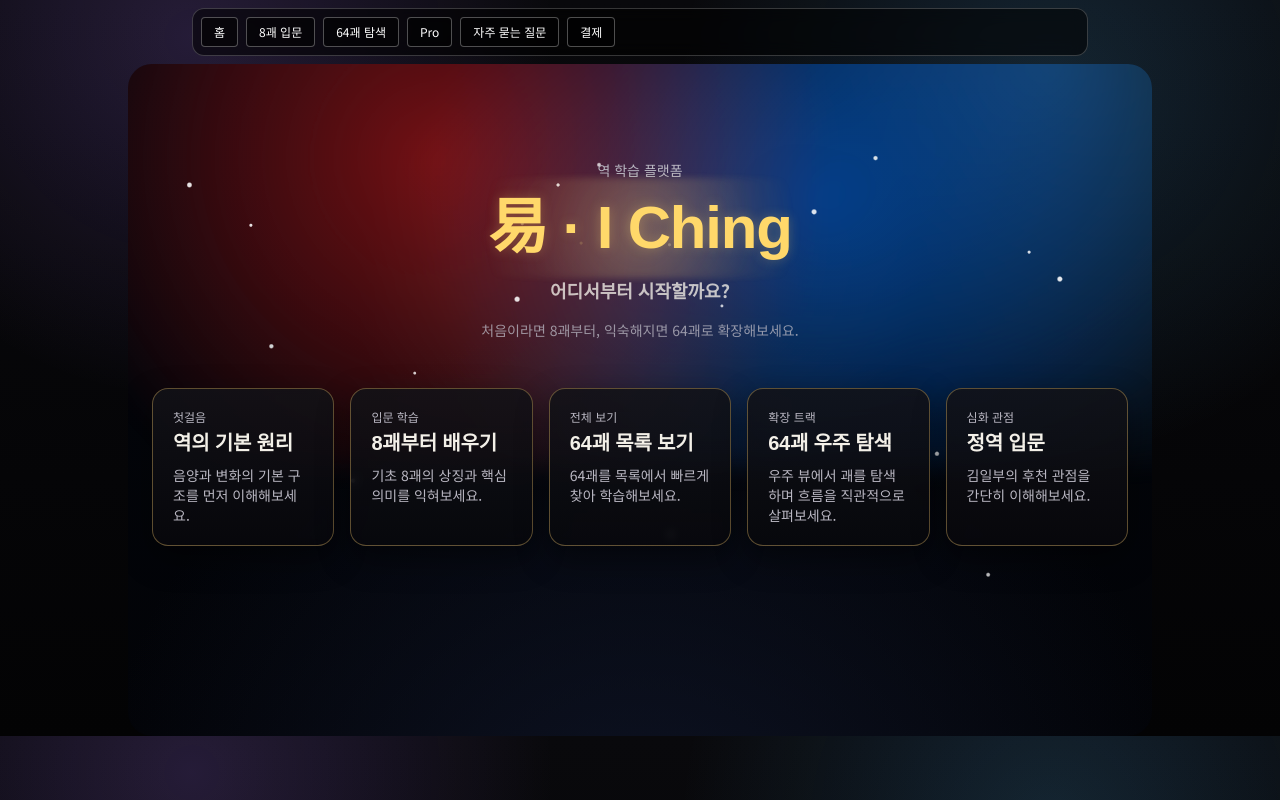
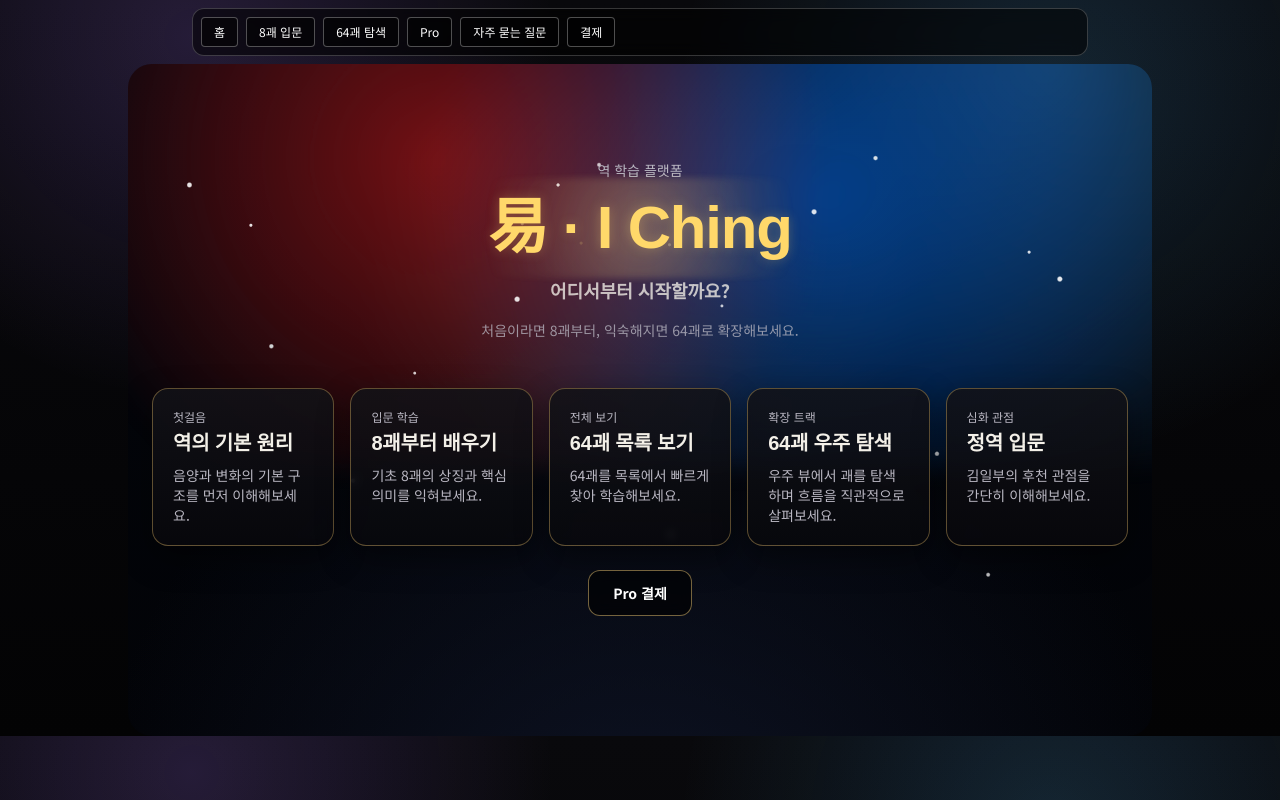
Before and after one commit to kinddragon1224/iching-learning-web, a Next.js app: page / in a window 1280 px wide. Built offline with nearby package versions, Linux system fonts and the light colour scheme.

Commit message:
Add centered Pro payment CTA below home cards

```diff
--- a/app/page.tsx
+++ b/app/page.tsx
@@ -52,6 +52,15 @@ export default function Home() {
           <p className="mt-2 text-sm text-[var(--text-muted)]">김일부의 후천 관점을 간단히 이해해보세요.</p>
         </Link>
       </section>
+
+      <div className="relative z-10 mt-6 flex justify-center">
+        <Link
+          href="/checkout"
+          className="rounded-xl border border-[rgba(212,178,106,0.55)] bg-black/60 px-6 py-3 text-sm font-semibold text-white backdrop-blur panel-hover"
+        >
+          Pro 결제
+        </Link>
+      </div>
     </main>
   );
 }
```
